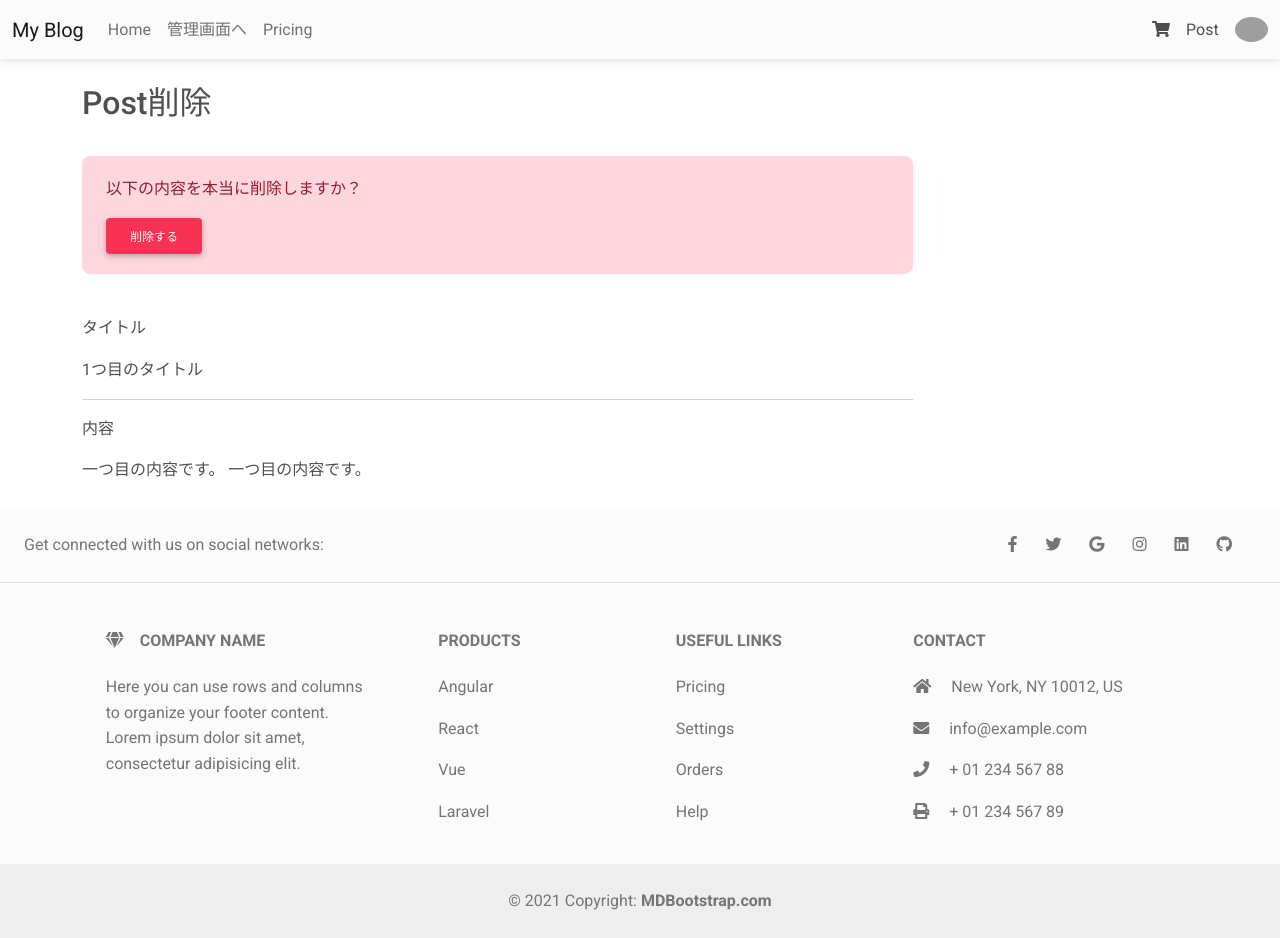
After one commit to suzuki-yud/Django-Tutorial, a Django app: page /post_delete/1 in a window 1280 px wide. The commit adds this page. Run offline with Django 3.2, Linux system fonts and the light colour scheme; data comes from the database, SQL or seed files in the repository; both versions use the stored data as it was after the commit; grey boxes are pictures that could not be loaded.

Commit message:
Added function to delete the post

```diff
--- /dev/null
+++ b/myapp/templates/myapp/post_confirm_delete.html
@@ -0,0 +1,28 @@
+{% extends 'myapp/base.html' %}
+
+{% block content %}
+<div class="row">
+    <div class="col-md-9">
+        <br>
+        <h2>Post削除</h2>
+        <br>
+        <div class="alert alert-danger" role="alert">
+            <form method="post">
+                {% csrf_token %}
+                <p>以下の内容を本当に削除しますか？</p>
+                <input type="submit" class="btn btn-danger" value="削除する">
+            </form>
+        </div>
+        <br>
+        <p>タイトル</p>
+        {{ object.title }}
+        <br>
+        <hr>
+        <p>内容</p>
+        {{ object.content }}
+        <br>
+        <br>
+    </div>
+</div>
+
+{% endblock %}
--- a/myapp/templates/myapp/post_detail.html
+++ b/myapp/templates/myapp/post_detail.html
@@ -10,7 +10,8 @@
             <div class="card-body">
                 <h5 class="card-title">{{ object.title }}</h5>
                 <p class="card-text">{{ object.content }}</p>
-                <a href="{% url 'myapp:post_update' object.id %}" class="btn btn-light btn-md">更新</a>
+                <a href="{% url 'myapp:post_update' object.pk %}" class="btn btn-light btn-md">更新</a>
+                <a href="{% url 'myapp:post_delete' object.pk %}" class="btn btn-danger">削除</a>
             </div>
         </div>
         <br>
--- a/myapp/urls.py
+++ b/myapp/urls.py
@@ -8,4 +8,5 @@ urlpatterns = [
     path('post_create', views.PostCreate.as_view(), name='post_create'),
     path('post_detail/<int:pk>', views.PostDetail.as_view(), name='post_detail'),
     path('post_update/<int:pk>', views.PostUpdate.as_view(), name='post_update'),
+    path('post_delete/<int:pk>', views.PostDelete.as_view(), name='post_delete'),
 ]
--- a/myapp/views.py
+++ b/myapp/views.py
@@ -2,7 +2,7 @@ from django.contrib import messages
 from django.http import HttpResponse
 from django.shortcuts import render, resolve_url
 from django.urls import reverse_lazy
-from django.views.generic import CreateView, DetailView, TemplateView, UpdateView
+from django.views.generic import CreateView, DetailView, TemplateView, UpdateView, DeleteView
 from .forms import PostForm
 from .models import Post
 
@@ -33,3 +33,10 @@ class PostUpdate(UpdateView):
     def get_success_url(self):
         messages.info(self.request, 'Postを更新しました。')
         return resolve_url('myapp:post_detail', pk=self.kwargs['pk'])
+
+class PostDelete(DeleteView):
+    model = Post
+
+    def get_success_url(self):
+        messages.info(self.request, 'Postを削除しました。')
+        return resolve_url('myapp:index')
```
Also changed, not shown: db.sqlite3.
